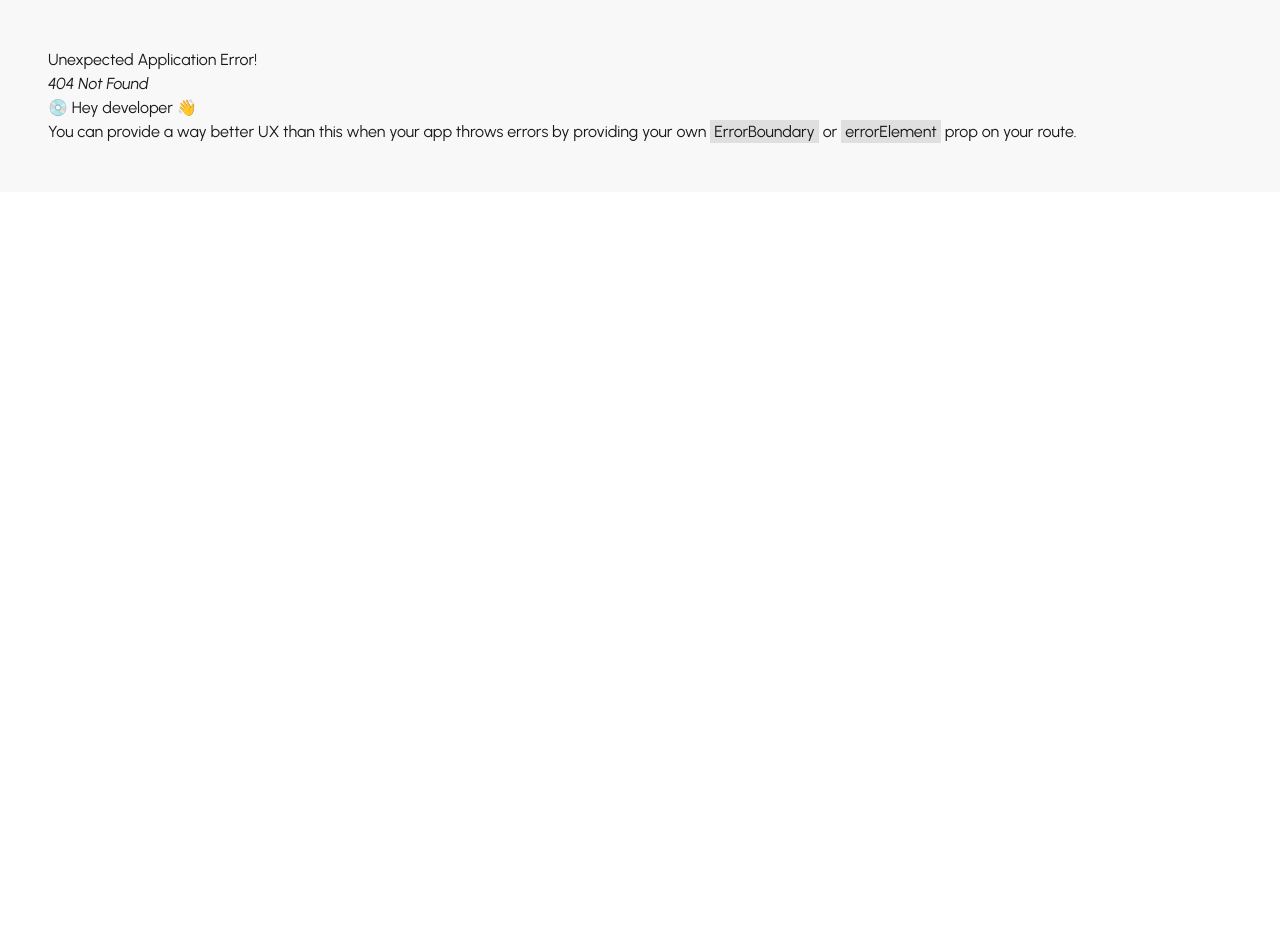
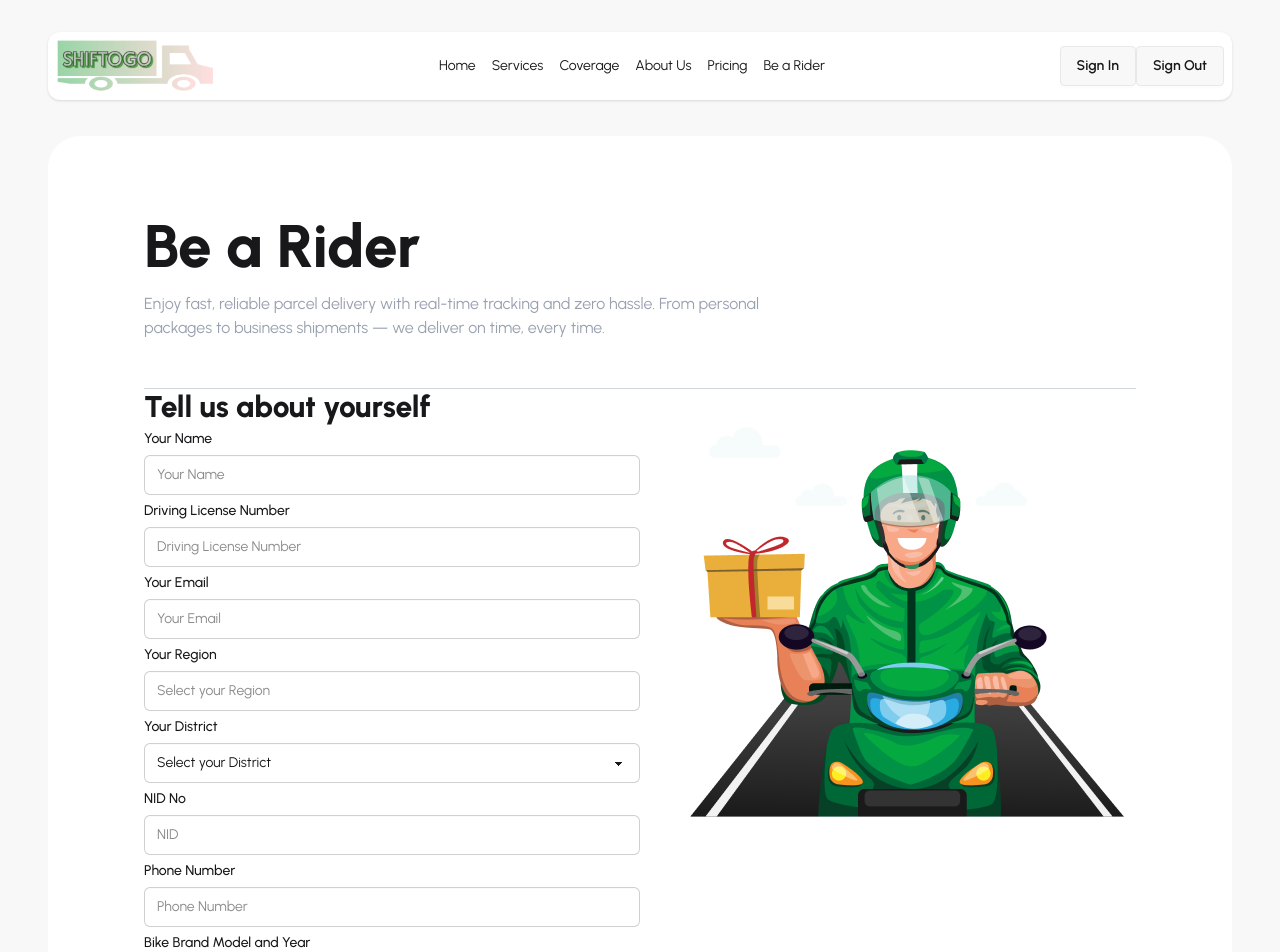
Before and after one commit to RoyShanto/ShiftoGo-client, a React (Vite) app: page /beARider in a window 1280 px wide. Before the commit this address had no page. Shown: the top 952 px of the page. Before the commit the page ends 800 px from the top, so only its background shows below. Built offline with nearby package versions, Linux system fonts and the light colour scheme.

Commit message:
Be a Rider page done

```diff
--- /dev/null
+++ b/public/data/district.json
@@ -0,0 +1,10 @@
+[
+  "Dhaka",
+  "Chattogram",
+  "Khulna",
+  "Rajshahi",
+  "Barisal",
+  "Sylhet",
+  "Rangpur",
+  "Mymensingh"
+]
--- /dev/null
+++ b/src/Pages/BeARider/BeARider.jsx
@@ -0,0 +1,59 @@
+import React, { useEffect, useState } from 'react';
+import agentPending from "../../assets/agent-pending.png"
+
+const BeARider = () => {
+    const [district, setDistrict] = useState([]);
+    useEffect(() => {
+        fetch('./data/district.json')
+            .then(res => res.json())
+            .then(data => setDistrict(data))
+    }, [])
+    return (
+        <div className='mb-32 bg-white rounded-4xl px-24 pb-36'>
+            <div className='mb-4 pt-20'>
+                <h1 className='font-extrabold text-6xl mb-4'>Be a Rider</h1>
+                <p className='text-gray-400 mb-12'>Enjoy fast, reliable parcel delivery with real-time tracking and zero hassle. From personal <br /> packages to business shipments — we deliver on time, every time.</p>
+                <hr className="border-t  border-gray-300" />
+                <div className='flex justify-between'>
+                    <div className='w-1/2'>
+                        <h2 className='text-3xl font-extrabold'>Tell us about yourself</h2>
+                        <div className="">
+                            <fieldset className="fieldset">
+                                <label className="font-medium text-sm">Your Name</label>
+                                <input type="email" className="input rounded-md w-full" placeholder="Your Name" />
+                                <label className="font-medium text-sm">Driving License Number</label>
+                                <input type="email" className="input rounded-md w-full" placeholder="Driving License Number" />
+                                <label className="font-medium text-sm">Your Email</label>
+                                <input type="email" className="input rounded-md w-full" placeholder="Your Email" />
+                                <label className="font-medium text-sm">Your Region</label>
+                                <input type="email" className="input rounded-md w-full" placeholder="Select your Region" />
+                                <label className="font-medium text-sm">Your District</label>
+                                <select defaultValue="Select your District" className="select rounded-md w-full">
+                                    <option disabled={true}>Select your District</option>
+                                    {/* <option>Crimson</option> */}
+                                    {
+                                        district.map((d, inx) => <option key={inx}>{d}</option>)
+                                    }
+                                </select>
+                                <label className="font-medium text-sm">NID No</label>
+                                <input type="email" className="input rounded-md w-full" placeholder="NID" />
+                                <label className="font-medium text-sm">Phone Number</label>
+                                <input type="email" className="input rounded-md w-full" placeholder="Phone Number" />
+                                <label className="font-medium text-sm">Bike Brand Model and Year</label>
+                                <input type="email" className="input rounded-md w-full" placeholder="Bike Brand Model and Year" />
+                                <label className="font-medium text-sm">Bike Registration Number</label>
+                                <input type="email" className="input rounded-md w-full" placeholder="Bike Registration Number" />
+                                <label className="font-medium text-sm">Tell Us About Yourself</label>
+                                <input type="email" className="input rounded-md w-full" placeholder="Tell Us About Yourself" />
+                                <button className="btn mt-4 text-black bg-[#CAEB66]">Submit</button>
+                            </fieldset>
+                        </div>
+                    </div>
+                    <div><img className='w-[462px] h-[439]' src={agentPending} alt="" /></div>
+                </div>
+            </div>
+        </div>
+    );
+};
+
+export default BeARider;
--- a/src/Router/Router.jsx
+++ b/src/Router/Router.jsx
@@ -2,6 +2,7 @@ import { createBrowserRouter } from "react-router";
 import RootLayout from "../Layouts/RootLayout";
 import Home from "../Pages/Home/Home/Home";
 import Login from "../Pages/Login/Login";
+import BeARider from "../Pages/BeARider/BeARider";
 
 export const router = createBrowserRouter([
     {
@@ -10,6 +11,7 @@ export const router = createBrowserRouter([
         children: [
 
             { index: true, Component: Home },
+            { path: "beARider", Component: BeARider },
             { path: "signIn", Component: Login }
 
         ]
--- a/src/main.jsx
+++ b/src/main.jsx
@@ -9,7 +9,7 @@ import 'aos/dist/aos.css';
 Aos.init();
 createRoot(document.getElementById('root')).render(
   <StrictMode>
-    <div className='max-w-7xl mx-auto bg-base-200 p-12 max-sm:p-5'>
+    <div className='max-w-7xl mx-auto bg-base-200 px-12 py-8 max-sm:p-5'>
       <RouterProvider router={router} />
     </div>
   </StrictMode>,
```
Also changed, not shown: src/assets/agent-pending.png (added).
